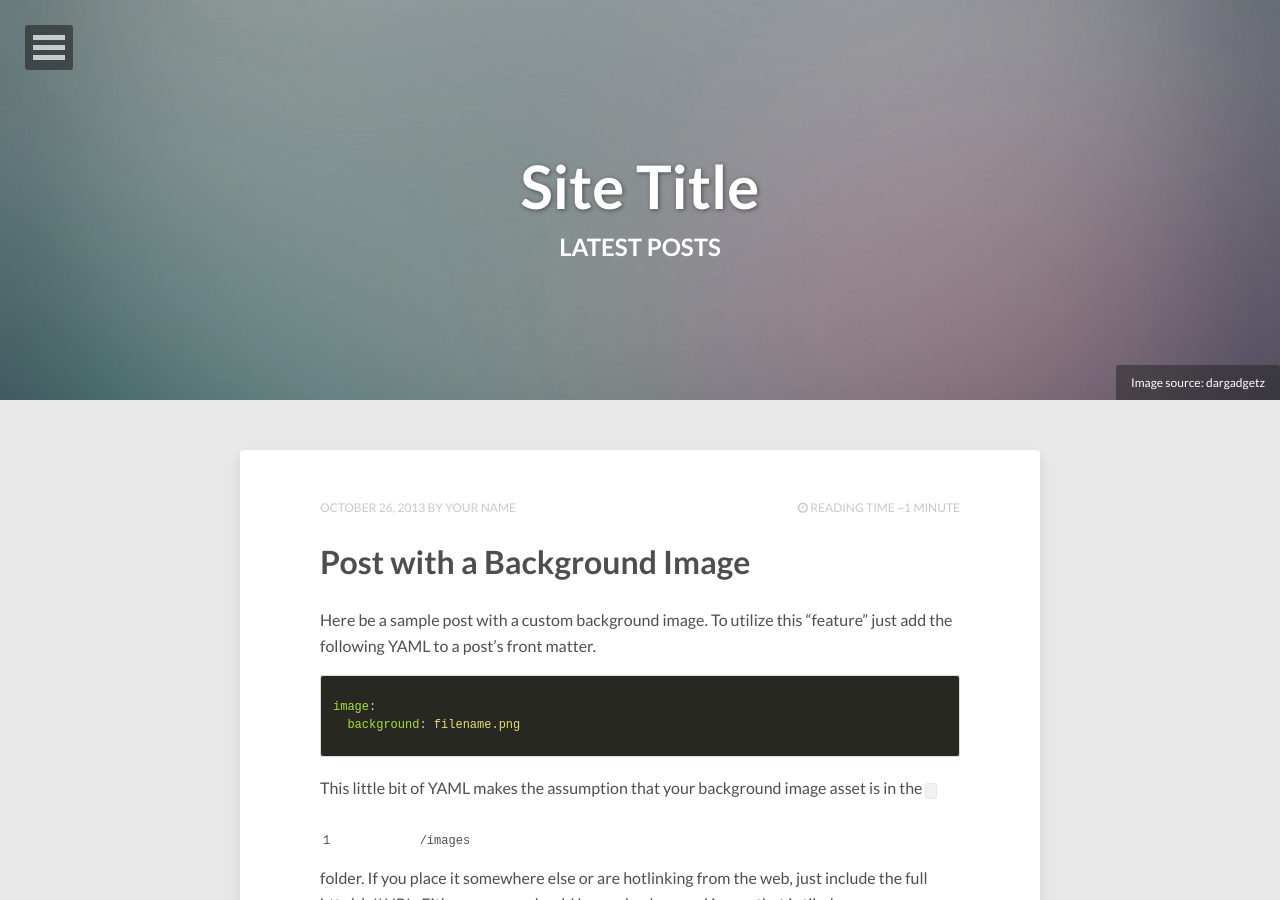
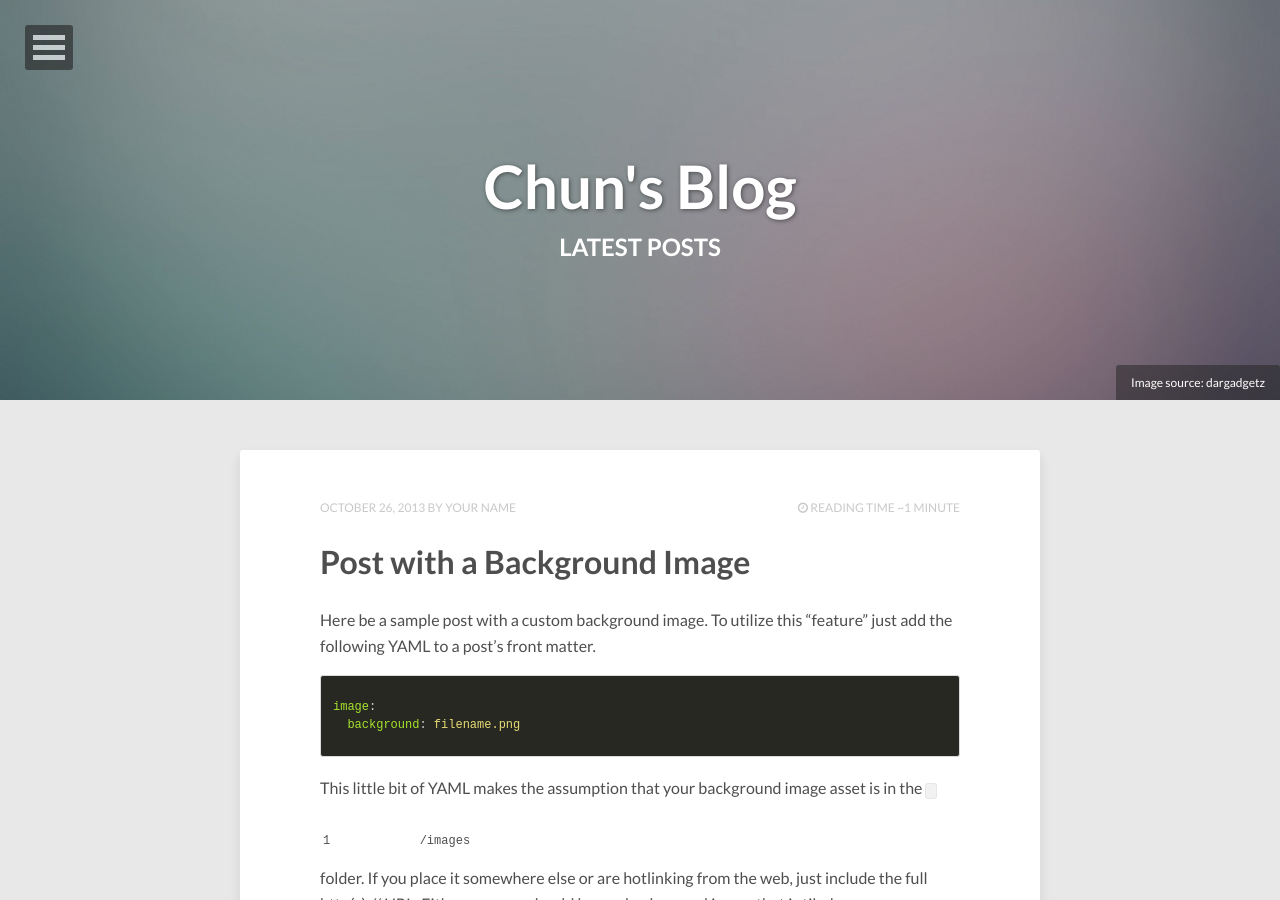
Before and after one commit to chunfantasy/blog, a Jekyll site: the page built from index.html, in a window 1280 px wide and 900 px high. Built offline with Jekyll 4.4.1, drawn with Linux system fonts in a browser that asks for light colours; nearby versions of some CDN libraries; the list of posts is cut into pages by our own code.

Commit message:
set up jekyll

```diff
--- a/_config.yml
+++ b/_config.yml
@@ -1,4 +1,4 @@
-title:            Site Title
+title:            Chun's Blog
 description:      Describe your website here.
 disqus_shortname: hpstrtheme
 reading_time:     true
```
Also changed, not shown: Gemfile.lock, favicon.ico, favicon.png (deleted).
